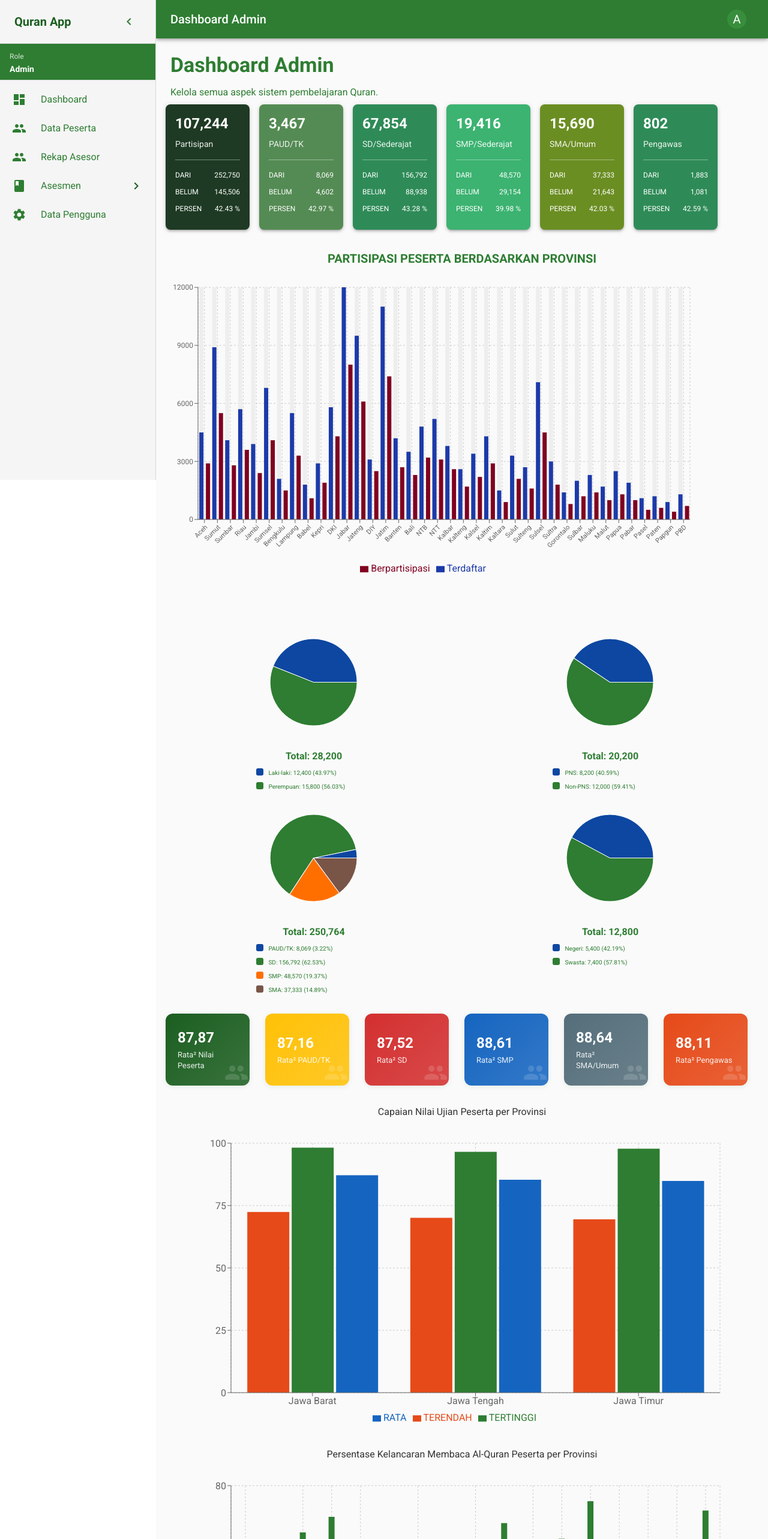
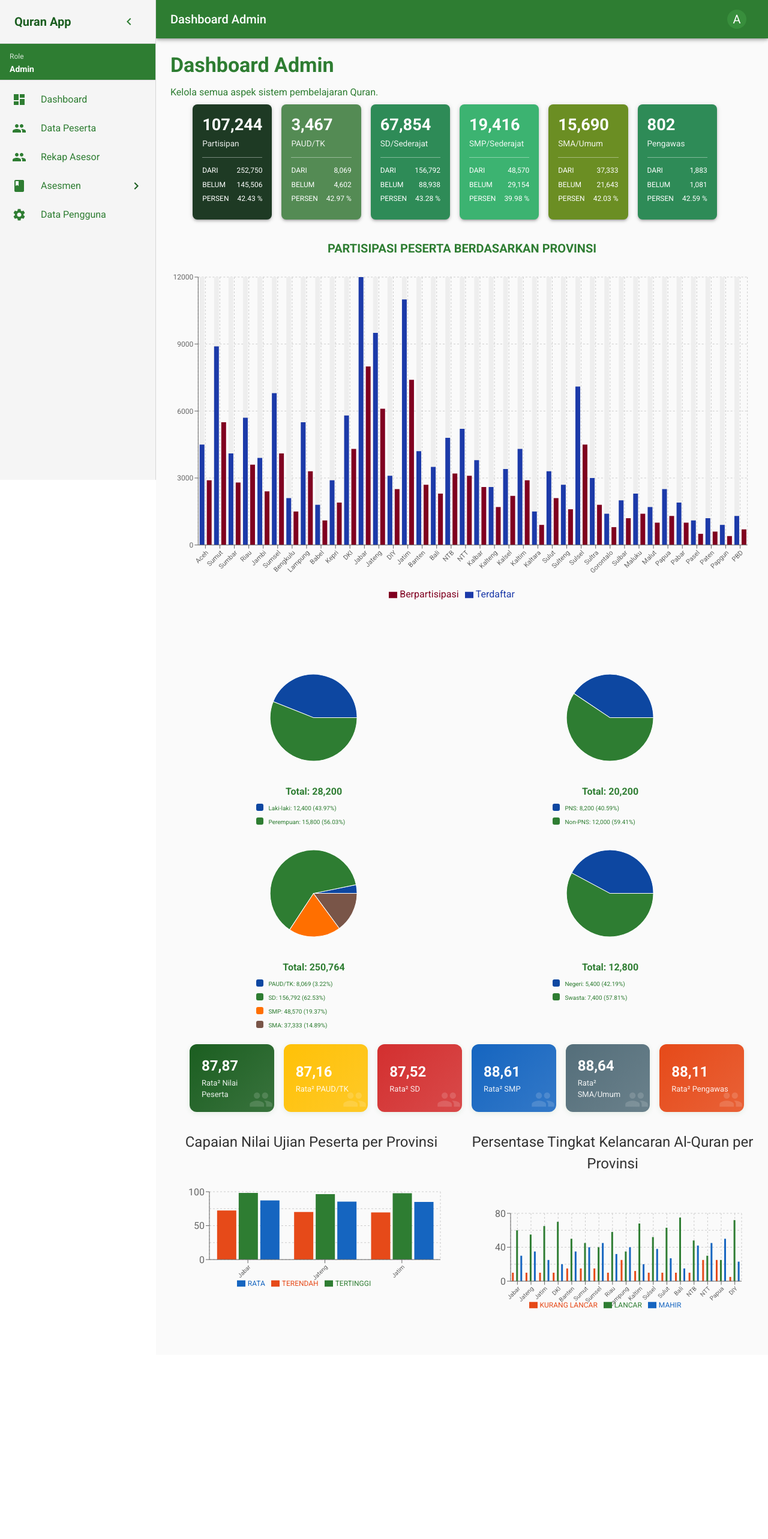
Before and after one commit to badja-studio/frontend-quran-ts, a React (Vite) app: page /dashboard/admin in a window 1280 px wide. Shown: the top 2566 px of the page at 60% size. After the commit the page ends 2259 px from the top, so only its background shows below. Built offline with nearby package versions, Linux system fonts and the light colour scheme.

Commit message:
Simpan perubahan lokal sebelum pull

```diff
--- a/src/App.tsx
+++ b/src/App.tsx
@@ -15,11 +15,10 @@
       <CssBaseline />
       <Router>
         <Routes>
-          <Route path="/dashboard/siswa" element={<GuruSiswa />} />
           <Route path="/" element={<Login />} />
           <Route path="dashboard/guru" element={<GuruDashboard />} />
           <Route path="dashboard/admin" element={<AdminDashboard />} />
-
+          <Route path="/dashboard/siswa" element={<GuruSiswa />} />
           <Route path="/penilaian" element={<PenilaianPage />} />
           <Route path="/peserta" element={<PesertaPage />} />
         </Routes>
--- a/src/components/Chart/DynamicBarChart.tsx
+++ b/src/components/Chart/DynamicBarChart.tsx
@@ -6,8 +6,9 @@
   CartesianGrid,
   Tooltip,
   Legend,
+  ResponsiveContainer,
 } from "recharts";
-import React from "react"; // Penting: Impor React jika belum diimpor
+import React from "react";
 
 export interface DynamicBarItem {
   name: string;
@@ -27,33 +28,39 @@
   data,
   keys,
   colors = ["#E64A19", "#2E7D32", "#1565C0", "#4A148C", "#795548"],
-  maxWidth = "900px",
+  maxWidth = "100%",
 }) => {
   return (
-    <div style={{ maxWidth: maxWidth, margin: "0 auto" }}>
-      {/* Tambahkan Judul di sini */}
+    <div style={{ maxWidth: maxWidth, margin: "0 auto", width: "100%" }}>
       {title && (
         <h3
-          style={{ textAlign: "center", marginBottom: "15px", color: "#333" }}
+          style={{
+            textAlign: "center",
+            marginBottom: "15px",
+            color: "#333",
+            fontSize: "clamp(1rem, 2vw, 1.5rem)",
+          }}
         >
           {title}
         </h3>
       )}
 
+      <ResponsiveContainer width="100%" aspect={1.8}>
         <BarChart
-        style={{
-          width: "100%",
-          aspectRatio: 1.8,
-        }}
           data={data}
-        margin={{ top: 25, right: 20, left: 5, bottom: 5 }}
+          margin={{ top: 50, right: 20, left: 5, bottom: 50 }}
         >
           <CartesianGrid strokeDasharray="3 3" />
-        <XAxis dataKey="name" />
+          <XAxis
+            dataKey="name"
+            tick={{ fontSize: 10 }}
+            angle={-45}
+            textAnchor="end"
+            interval={0} // menampilkan semua label, tapi bisa diubah di mobile
+          />
           <YAxis />
           <Tooltip />
-        <Legend />
-
+          <Legend wrapperStyle={{ fontSize: 12 }} />
           {keys.map((key, index) => (
             <Bar
               key={key}
@@ -63,6 +70,7 @@
             />
           ))}
         </BarChart>
+      </ResponsiveContainer>
     </div>
   );
 };
--- a/src/components/Chart/ProvinceBarChart.tsx
+++ b/src/components/Chart/ProvinceBarChart.tsx
@@ -33,9 +33,10 @@
       responsive
       style={{
         width: "100%",
-        maxWidth: maxWidth,
-        maxHeight: "70vh",
+        height: "100%",
         aspectRatio: 1.618,
+        justifyContent: "center",
+        alignItems: "center",
       }}
       margin={{ top: 25, right: 10, left: 10, bottom: 50 }}
     >
--- a/src/components/Chart/StartCard.tsx
+++ b/src/components/Chart/StartCard.tsx
@@ -24,8 +24,8 @@
         background: `linear-gradient(135deg, ${color}, ${color}dd)`,
         color: "white",
 
-        width: 140,
-        height: 120,
+        width: "100%",
+        height: "100%",
 
         display: "flex",
         flexDirection: "column",
--- a/src/components/Chart/StatParticipationCard.tsx
+++ b/src/components/Chart/StatParticipationCard.tsx
@@ -1,10 +1,10 @@
 import { Card, CardContent, Typography, Box, Divider } from "@mui/material";
 
 interface ParticipationCardProps {
-  title: string; // contoh: PAUD/TK
-  total: number; // contoh: 8.069
-  done: number; // contoh: 3.467
-  color: string; // background color
+  title: string;
+  total: number;
+  done: number;
+  color: string;
 }
 
 export default function StatParticipationCard({
@@ -23,18 +23,29 @@
         color: "white",
         borderRadius: 2,
         boxShadow: 3,
-        minHeight: 140,
-        width: 140,
+        width: "100%",
+        height: "100%",
+        flexDirection: "column",
+        justifyContent: "center",
       }}
     >
-      <CardContent sx={{ display: "flex", flexDirection: "column", gap: 1 }}>
+      <CardContent sx={{ display: "flex", flexDirection: "column", gap: 0.5 }}>
         {/* Angka utama */}
-        <Typography variant="h5" fontWeight="bold">
+        <Typography
+          variant="h5"
+          fontWeight="bold"
+          sx={{
+            fontSize: { xs: "1.2rem", sm: "1.5rem", md: "1.7rem" }, // responsif
+          }}
+        >
           {done.toLocaleString()}
         </Typography>
 
         {/* Judul */}
-        <Typography variant="body2" sx={{ opacity: 0.9 }}>
+        <Typography
+          variant="body2"
+          sx={{ opacity: 0.9, fontSize: { xs: "0.7rem", sm: "0.85rem" } }}
+        >
           {title}
         </Typography>
 
@@ -42,18 +53,48 @@
 
         {/* Detail: DARI, BELUM, PERSEN */}
         <Box display="flex" justifyContent="space-between">
-          <Typography variant="caption">DARI</Typography>
-          <Typography variant="caption">{total.toLocaleString()}</Typography>
+          <Typography
+            variant="caption"
+            sx={{ fontSize: { xs: "0.6rem", sm: "0.75rem" } }}
+          >
+            DARI
+          </Typography>
+          <Typography
+            variant="caption"
+            sx={{ fontSize: { xs: "0.6rem", sm: "0.75rem" } }}
+          >
+            {total.toLocaleString()}
+          </Typography>
         </Box>
 
         <Box display="flex" justifyContent="space-between">
-          <Typography variant="caption">BELUM</Typography>
-          <Typography variant="caption">{notYet.toLocaleString()}</Typography>
+          <Typography
+            variant="caption"
+            sx={{ fontSize: { xs: "0.6rem", sm: "0.75rem" } }}
+          >
+            BELUM
+          </Typography>
+          <Typography
+            variant="caption"
+            sx={{ fontSize: { xs: "0.6rem", sm: "0.75rem" } }}
+          >
+            {notYet.toLocaleString()}
+          </Typography>
         </Box>
 
         <Box display="flex" justifyContent="space-between">
-          <Typography variant="caption">PERSEN</Typography>
-          <Typography variant="caption">{percent} %</Typography>
+          <Typography
+            variant="caption"
+            sx={{ fontSize: { xs: "0.6rem", sm: "0.75rem" } }}
+          >
+            PERSEN
+          </Typography>
+          <Typography
+            variant="caption"
+            sx={{ fontSize: { xs: "0.6rem", sm: "0.75rem" } }}
+          >
+            {percent} %
+          </Typography>
         </Box>
       </CardContent>
     </Card>
--- a/src/pages/Dashboard/AdminDashboard.tsx
+++ b/src/pages/Dashboard/AdminDashboard.tsx
@@ -161,9 +161,9 @@
 ];
 
 const dataProvinsi = [
-  { name: "Jawa Barat", terendah: 72.4, rata: 87.16, tertinggi: 98.2 },
-  { name: "Jawa Tengah", terendah: 70.1, rata: 85.33, tertinggi: 96.5 },
-  { name: "Jawa Timur", terendah: 69.5, rata: 84.88, tertinggi: 97.8 },
+  { name: "Jabar", terendah: 72.4, rata: 87.16, tertinggi: 98.2 },
+  { name: "Jateng", terendah: 70.1, rata: 85.33, tertinggi: 96.5 },
+  { name: "Jatim", terendah: 69.5, rata: 84.88, tertinggi: 97.8 },
 ];
 
 export default function AdminDashboard() {
@@ -182,10 +182,18 @@
         </Typography>
 
         {/* Statistics Cards */}
-        <Grid container spacing={3} sx={{ mb: 4, px: 2 }}>
+        <Grid
+          container
+          spacing={3}
+          sx={{ mb: 4, px: 2, justifyContent: "center", alignItems: "center" }}
+        >
           <ParticipationGroup items={participationData} />
         </Grid>
-        <Grid container spacing={3} sx={{ mb: 4 }}>
+        <Grid
+          container
+          spacing={3}
+          sx={{ mb: 4, justifyContent: "center", alignContent: "center" }}
+        >
           <Grid item xs={12}>
             <Typography
               variant="h6"
@@ -205,7 +213,7 @@
             barColor2="#800020"
           />
         </Grid>
-        <Grid container spacing={2}>
+        <Grid container spacing={2} sx={{ mt: 4 }}>
           <Grid item xs={12} sm={6}>
             <PieChartWithInfo data={jenisKelaminData} size={260} />
           </Grid>
@@ -219,9 +227,22 @@
             <PieChartWithInfo data={statusKampusData} size={260} />
           </Grid>
         </Grid>
-        <Grid container spacing={1} sx={{ my: 4 }}>
+        <Grid
+          container
+          spacing={1}
+          sx={{
+            p: 4,
+            px: 2,
+            pl: 5,
+            justifyContent: "center",
+            alignItems: "center",
+            gap: 2,
+          }}
+        >
           <StatCardGroup items={dataDashboard} />
         </Grid>
+        <Grid container spacing={4}>
+          {/* Kiri */}
           <Grid item xs={12} md={6}>
             <DynamicBarChart
               title="Capaian Nilai Ujian Peserta per Provinsi"
@@ -230,140 +251,13 @@
             />
           </Grid>
 
-        <Grid item xs={12} md={6} sx={{ mt: 4 }}>
+          {/* Kanan */}
+          <Grid item xs={12} md={6}>
             <DynamicBarChart
-            title="Persentase Kelancaran Membaca Al-Quran Peserta per Provinsi"
+              title="Persentase Tingkat Kelancaran Al-Quran per Provinsi"
               data={kelancaranData}
               keys={["kurang_lancar", "lancar", "mahir"]}
             />
-        </Grid>
-
-        {/* Main Content */}
-        <Grid container spacing={3}>
-          <Grid item xs={12} md={8}>
-            <Paper sx={{ p: 3 }}>
-              <Typography variant="h6" gutterBottom fontWeight="bold">
-                Aktivitas Sistem
-              </Typography>
-              <Box sx={{ mt: 2 }}>
-                {[
-                  {
-                    action: "Guru baru terdaftar",
-                    detail: "Ustadzah Aisyah bergabung sebagai guru",
-                    time: "15 menit yang lalu",
-                  },
-                  {
-                    action: "Kelas baru dibuat",
-                    detail: "Kelas Tahfidz Tingkat Lanjut oleh Ustadz Ahmad",
-                    time: "1 jam yang lalu",
-                  },
-                  {
-                    action: "Update sistem",
-                    detail: "Fitur laporan bulanan telah diperbarui",
-                    time: "2 jam yang lalu",
-                  },
-                  {
-                    action: "Registrasi siswa",
-                    detail: "5 siswa baru mendaftar hari ini",
-                    time: "3 jam yang lalu",
-                  },
-                ].map((activity, index) => (
-                  <Box
-                    key={index}
-                    sx={{
-                      py: 2,
-                      borderBottom: index < 3 ? "1px solid" : "none",
-                      borderColor: "divider",
-                    }}
-                  >
-                    <Typography variant="body2" fontWeight="medium">
-                      {activity.action}
-                    </Typography>
-                    <Typography variant="body2" color="text.secondary">
-                      {activity.detail}
-                    </Typography>
-                    <Typography variant="caption" color="text.secondary">
-                      {activity.time}
-                    </Typography>
-                  </Box>
-                ))}
-              </Box>
-            </Paper>
-          </Grid>
-          <Grid item xs={12} md={4}>
-            <Paper sx={{ p: 3, mb: 3 }}>
-              <Typography variant="h6" gutterBottom fontWeight="bold">
-                Quick Actions
-              </Typography>
-              <Box sx={{ mt: 2 }}>
-                {[
-                  "Tambah Guru Baru",
-                  "Buat Kelas Baru",
-                  "Lihat Laporan",
-                  "Pengaturan Sistem",
-                ].map((action, index) => (
-                  <Box
-                    key={index}
-                    sx={{
-                      py: 1.5,
-                      px: 2,
-                      mb: 1,
-                      bgcolor: "primary.main",
-                      color: "white",
-                      borderRadius: 1,
-                      cursor: "pointer",
-                      "&:hover": {
-                        bgcolor: "primary.dark",
-                      },
-                    }}
-                  >
-                    <Typography variant="body2">{action}</Typography>
-                  </Box>
-                ))}
-              </Box>
-            </Paper>
-            <Paper sx={{ p: 3 }}>
-              <Typography variant="h6" gutterBottom fontWeight="bold">
-                Status Sistem
-              </Typography>
-              <Box sx={{ mt: 2 }}>
-                {[
-                  { label: "Server", status: "Online", color: "success.main" },
-                  {
-                    label: "Database",
-                    status: "Online",
-                    color: "success.main",
-                  },
-                  { label: "Storage", status: "78%", color: "warning.main" },
-                ].map((item, index) => (
-                  <Box
-                    key={index}
-                    sx={{
-                      py: 1.5,
-                      borderBottom: index < 2 ? "1px solid" : "none",
-                      borderColor: "divider",
-                      display: "flex",
-                      justifyContent: "space-between",
-                      alignItems: "center",
-                    }}
-                  >
-                    <Typography variant="body2">{item.label}</Typography>
-                    <Typography
-                      variant="caption"
-                      sx={{
-                        bgcolor: item.color,
-                        color: "white",
-                        px: 1.5,
-                        py: 0.5,
-                        borderRadius: 1,
-                      }}
-                    >
-                      {item.status}
-                    </Typography>
-                  </Box>
-                ))}
-              </Box>
-            </Paper>
           </Grid>
         </Grid>
       </Box>
```
Lines whose indentation alone changed are shown as unchanged.
